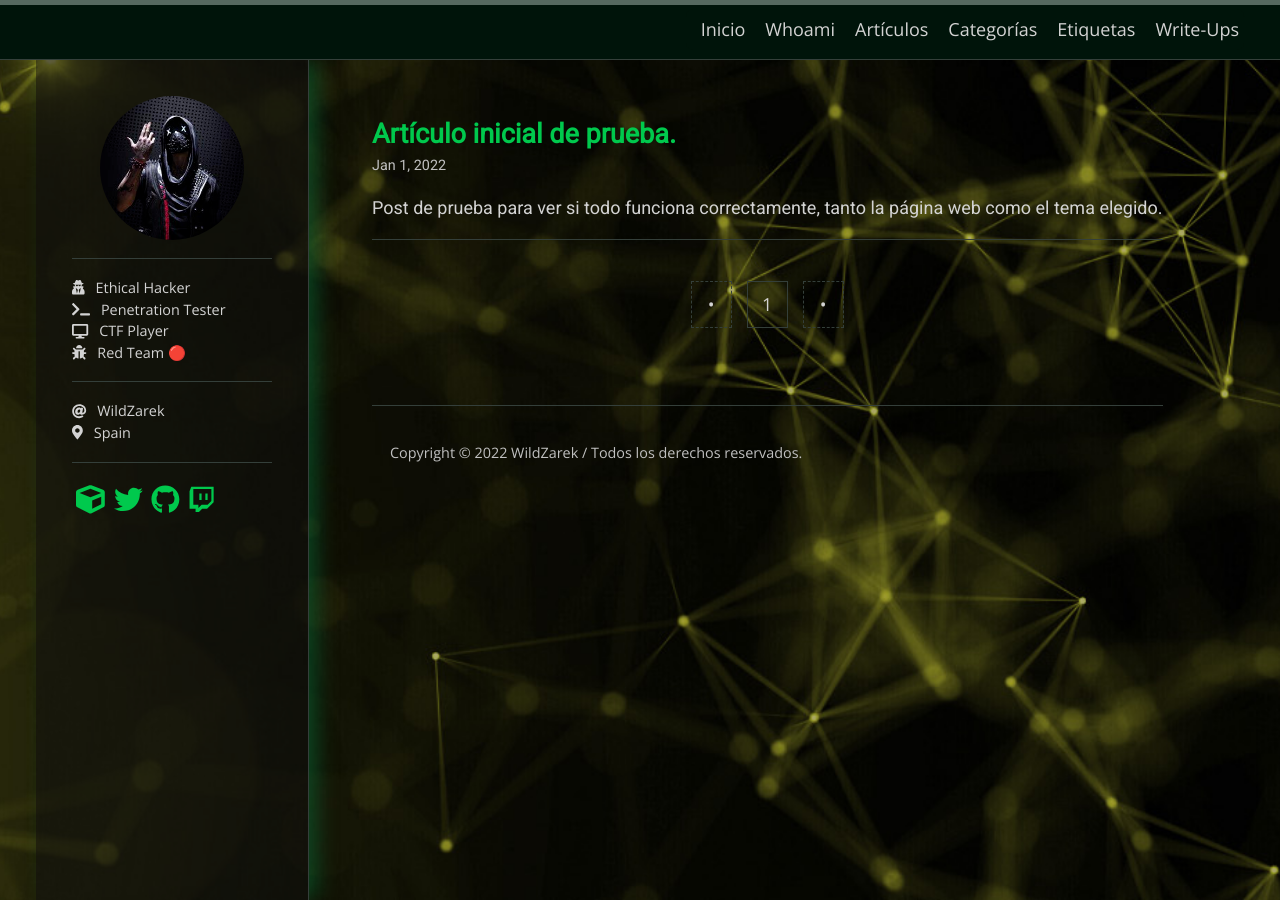
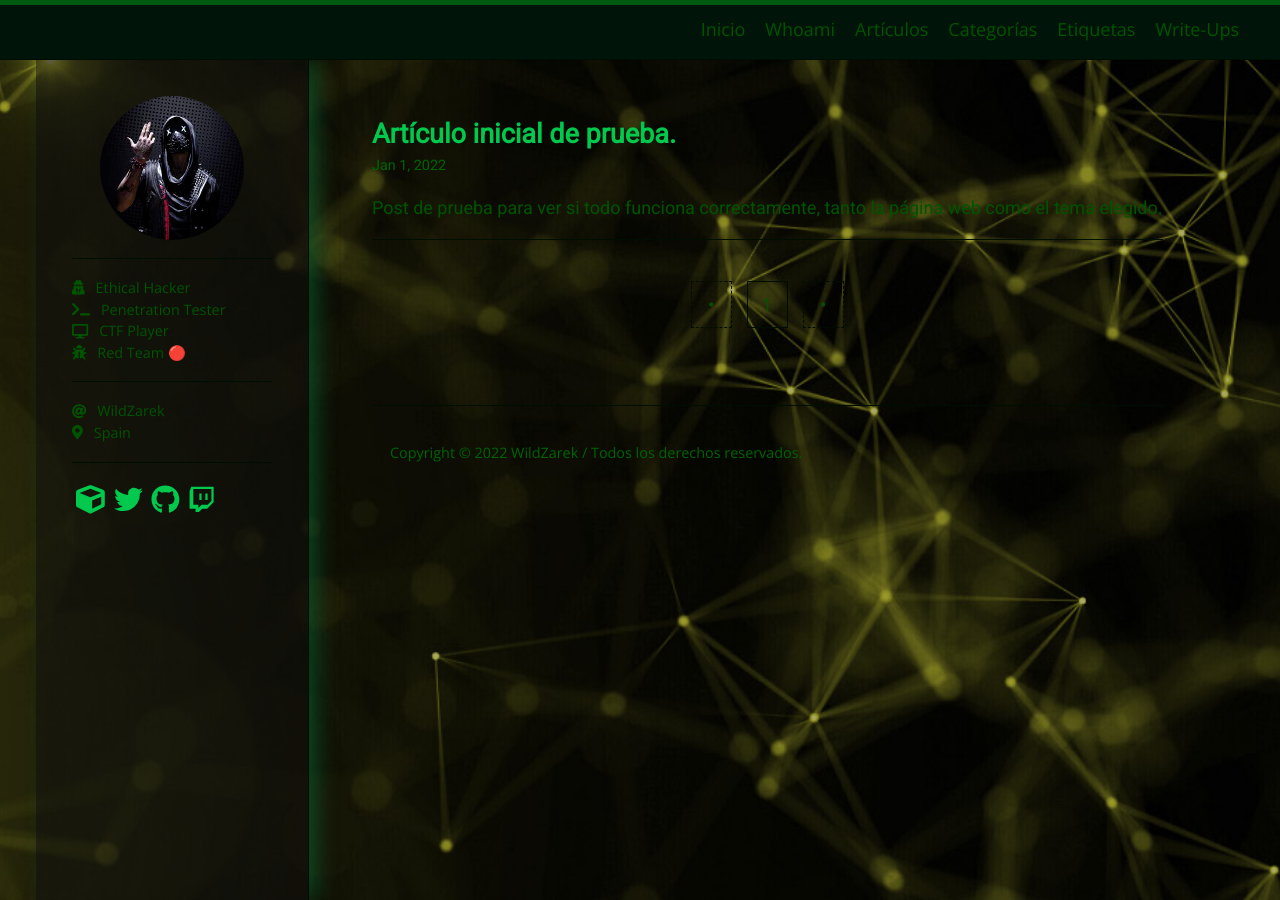
Before and after one commit to WildZarek/wildzarek.github.io, a Jekyll site: the page built from index.html, in a window 1280 px wide. Built offline with Jekyll 4.4.1, drawn with Linux system fonts in a browser that asks for light colours; nearby versions of some CDN libraries; some web fonts are replaced; the list of posts is cut into pages by our own code.

Commit message:
changed css color

```diff
--- a/_sass/hamilton/skins/midnight.scss
+++ b/_sass/hamilton/skins/midnight.scss
@@ -1,7 +1,7 @@
-$text-color:            lightgrey !default;
-$text-color-light:      silver !default;
-$background-color:      #00140A !default; // 121212
-$code-background-color: #202020 !default; // 49483e
+$text-color:            #005400 !default; // lightgrey
+$text-color-light:      #006400 !default; // silver
+$background-color:      #00140A !default; // #121212
+$code-background-color: #202020 !default; // #49483e
 
 $border-color:          mix($text-color, $background-color, 30%) !default;
 $border-color-light:    darken($border-color, 5%) !default;
```
